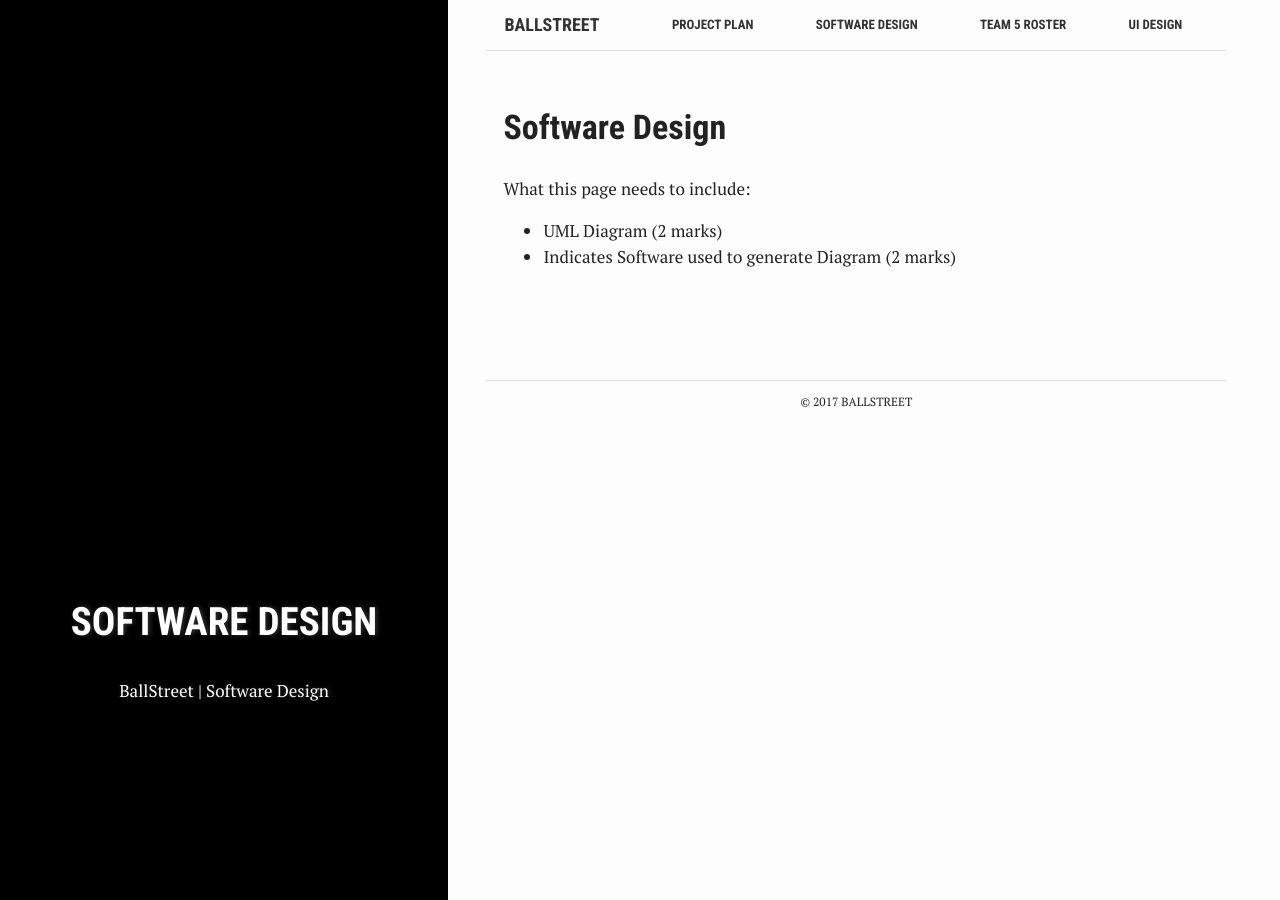
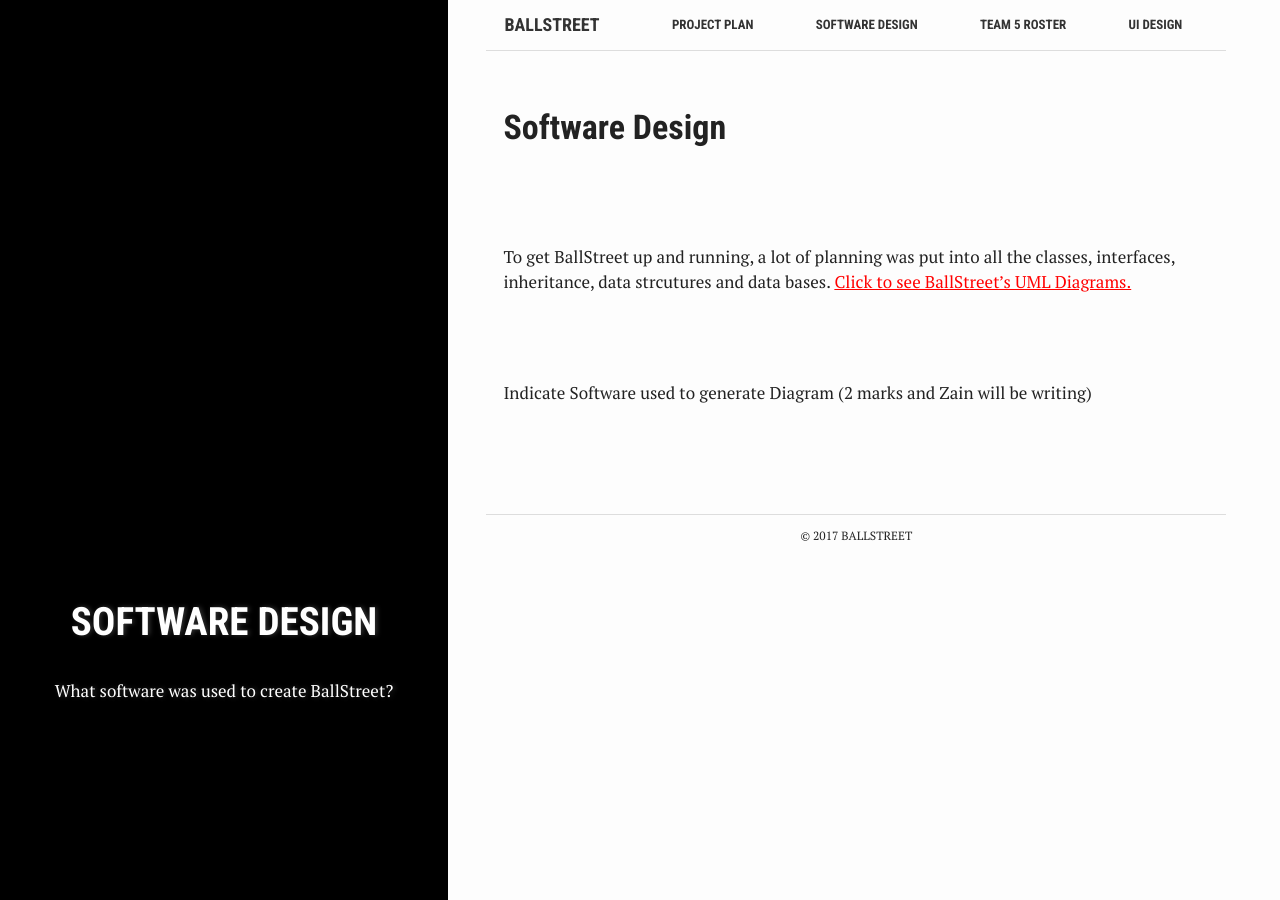
Before and after one commit to ufrauq/Ball-Street, a Jekyll site: the page built from software-design.md, in a window 1280 px wide. Built offline with Jekyll 4.4.1, drawn with Linux system fonts in a browser that asks for light colours.

Commit message:
Update software-design.md

```diff
--- a/software-design.md
+++ b/software-design.md
@@ -2,15 +2,18 @@
 bg: "softwareDesignImg.jpeg"
 layout: page
 title: "Software Design"
-crawlertitle: "Software Design for BallStreet"
+crawlertitle: "BallStreet | Software Design"
 permalink: /software-design/
-summary: "BallStreet | Software Design"
+summary: "What software was used to create BallStreet?"
 active: software-design
 ---
 
 # Software Design
-What this page needs to include:
-<ul>
-<li> UML Diagram (2 marks)</li>
-<li> Indicates Software used to generate Diagram (2 marks) </li>
-</ul>
+
+<br><br>
+
+To get BallStreet up and running, a lot of planning was put into all the classes, interfaces, inheritance, data strcutures and data bases. <a href="https://www.draw.io/?state=%7B%22ids%22:%5B%220B2_xE3oTVp1gM3ZoU01CNUo5UjA%22%5D,%22action%22:%22open%22,%22userId%22:%22{userId}%22%7D#G0B2_xE3oTVp1gM3ZoU01CNUo5UjA"> Click to see BallStreet's UML Diagrams.</a>
+
+<br><br>
+
+Indicate Software used to generate Diagram (2 marks and Zain will be writing)
```
